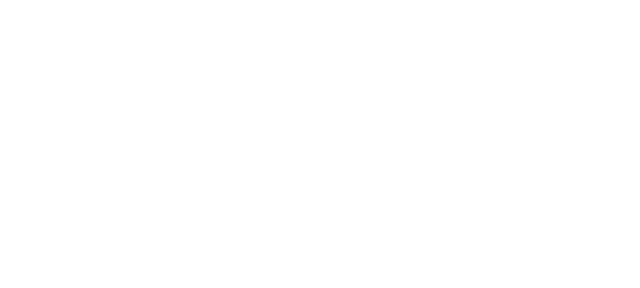
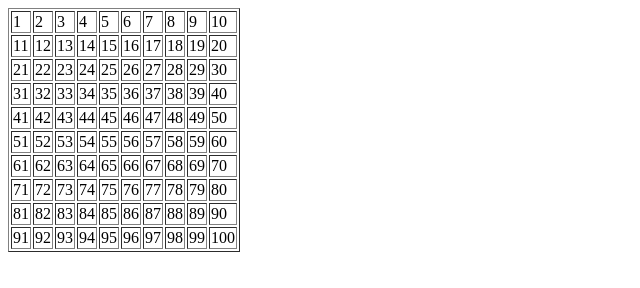
Before and after one commit to mariannaVil/VildiaievaFrontEndProHomework21, a plain HTML site: page index.html in a window 1280 px wide. Shown: the whole page, without its empty margins (0-640 px from the left). Drawn offline with Linux system fonts and the light colour scheme.

Commit message:
new changes

```diff
--- a/index.html
+++ b/index.html
@@ -6,6 +6,18 @@
     <title>Document</title>
 </head>
 <body>
-
+    <table id="table10" border = '1'></table>
+    <script>
+        let table = document.getElementById ("table10");
+        let count = 1;
+        for (let i = 0; i < 10; i++) {
+            let tr = table.insertRow(i);
+            for (let j = 0; j < 10; j++) {
+                let td = tr.insertCell(j);
+                td.innerHTML = count;
+                count ++;
+            }
+        }
+    </script>
 </body>
 </html>
```
